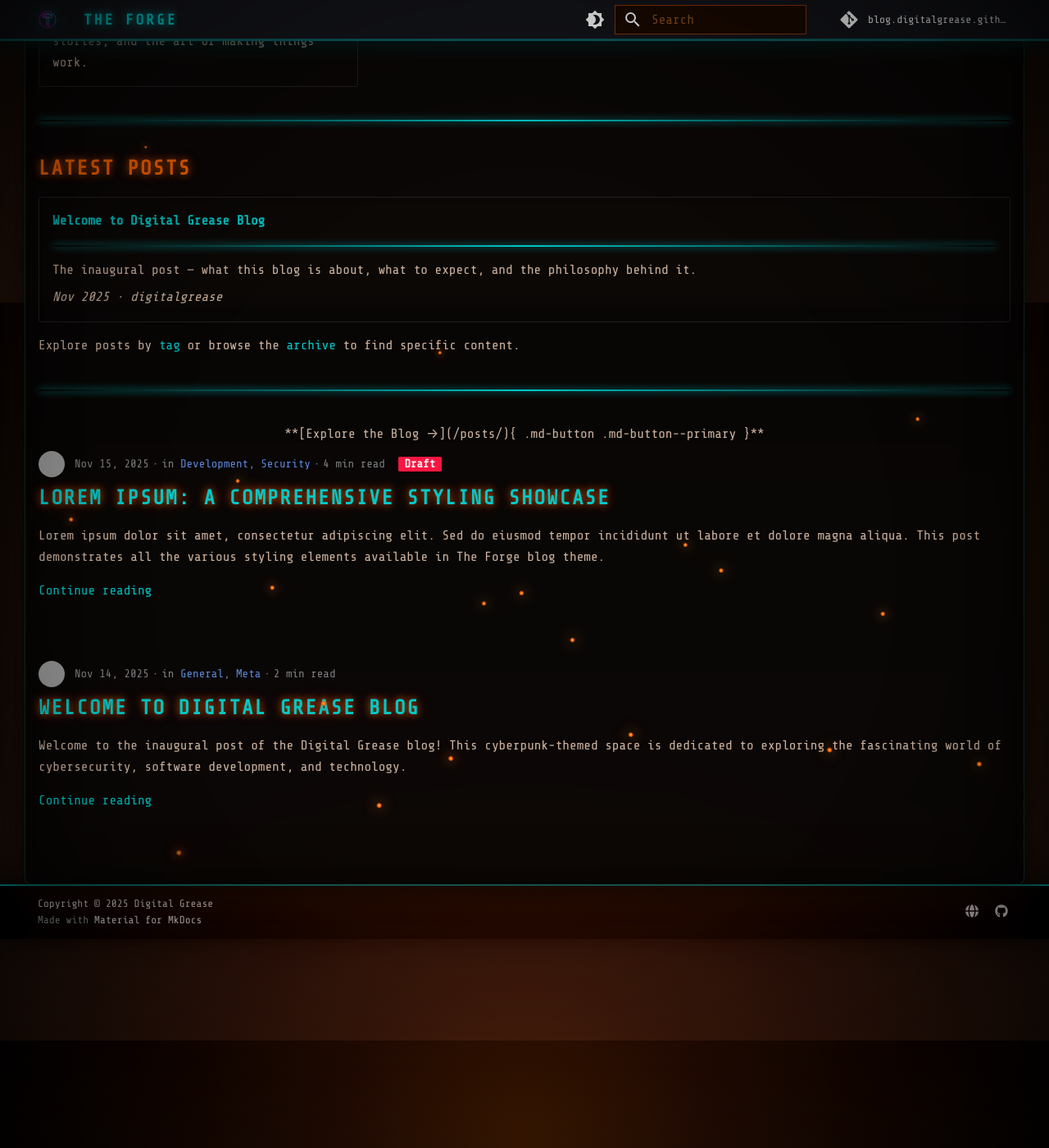
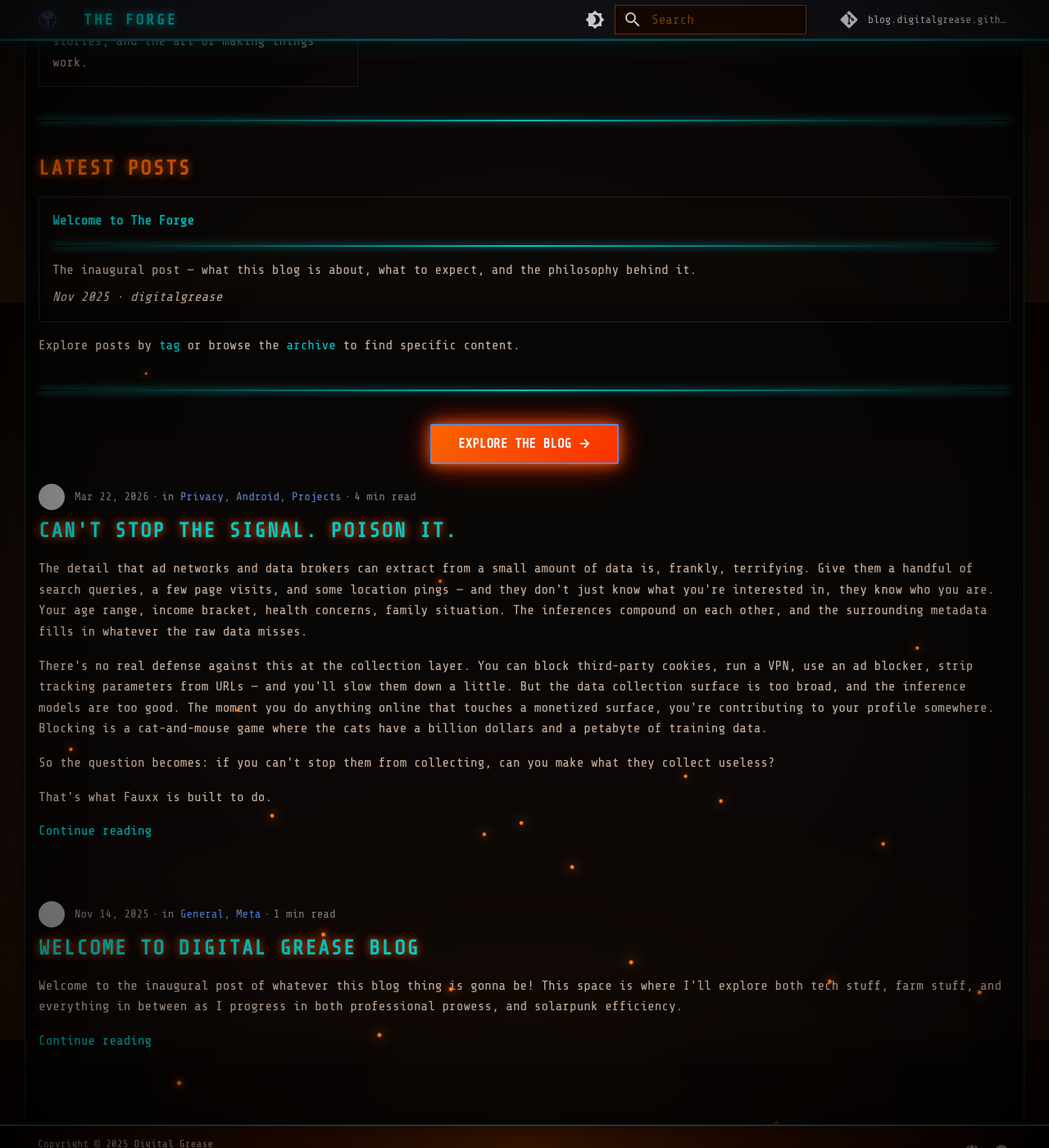
Before and after one commit to digital-grease/blog.digitalgrease.github.io, an MkDocs documentation site: the page built from docs/index.md, in a window 1280 px wide and 1400 px high, scrolled down 1431 px. Shown: the whole window at 82% size. Built offline with MkDocs 1.6.1 and Material for MkDocs 9.7.7, drawn with Linux system fonts in a browser that asks for light colours; comment, search, counter and statistics services are not loaded; some of the changed lines change nothing that is shown; grey boxes are pictures that could not be loaded.

Commit message:
new post, remove old filler

````diff
--- a/docs/about.md
+++ b/docs/about.md
@@ -2,64 +2,22 @@
 title: About
 ---
 
-# About Digital Grease
+# About digitalgrease
 
 ## Making, Breaking, Learning, Fixing
 
-Welcome to Digital Grease, a blog dedicated to exploring the intersection of cybersecurity, software development, and technology. This is a space for sharing knowledge, documenting research, and contributing to the broader security and development community.
+I'm digitalgrease, and welcome to my blog. A blog dedicated to exploring the intersection of cybersecurity, software development, and technology. This is a space for sharing knowledge, documenting research, and contributing to the broader security and development community.
 
-### What is Digital Grease?
+### Who is Digital Grease?
 
-Digital Grease is more than just a blog—it's a collection of experiences, insights, and lessons learned from years of working with technology. Whether it's:
+I don't have to type it again if you read this:
+[digitalgrease.dev/about]
 
-- :material-shield-check: **Security research** and vulnerability analysis
-- :material-code-json: **Software development** best practices and patterns
-- :material-bug: **Debugging** complex systems and solving hard problems
-- :material-school: **Learning** new technologies and sharing that knowledge
 
-This blog covers the full spectrum of what it means to work in modern technology.
-
----
-
-## Philosophy
-
-> **"Attackers think in graphs, defenders think in lists."**
-
-This quote captures a fundamental truth about security and systems thinking. Understanding different perspectives—how systems connect, how threats propagate, and how defenses must be layered—is crucial for anyone working in technology.
-
-### Core Principles
-
-- **Curiosity-driven**: Always ask "why" and "how"
-- **Security-first**: Consider security implications in everything
-- **Practical focus**: Real-world applications over pure theory
-- **Knowledge sharing**: The community grows when we share what we learn
-
----
 
 ## Topics Covered
 
-### :fontawesome-solid-user-secret: Cybersecurity
-
-- Penetration testing and red team operations
-- Vulnerability research and exploit development
-- Defensive security and blue team strategies
-- Security tool development and automation
-- CTF challenges and writeups
-
-### :fontawesome-solid-code: Software Development
-
-- System design and architecture
-- Code quality and testing strategies
-- DevOps and infrastructure as code
-- Performance optimization
-- API design and integration
-
-### :fontawesome-solid-graduation-cap: Education
-
-- Technical tutorials and how-tos
-- Tool reviews and comparisons
-- Book reviews and learning resources
-- Conference talks and presentations
+### TBD
 
 ---
 
--- a/docs/index.md
+++ b/docs/index.md
@@ -60,7 +60,7 @@ hide:
 
 <div class="grid cards" markdown>
 
--   **[Welcome to Digital Grease Blog](/welcome-to-digital-grease/)**
+-   **[Welcome to The Forge](/welcome-to-digital-grease/)**
 
     ---
 
@@ -74,9 +74,9 @@ Explore posts by [tag](/tags/) or browse the [archive](/archive/2025/) to find s
 
 ---
 
-<center>
+<div style="text-align:center" markdown>
 **[Explore the Blog →](/posts/){ .md-button .md-button--primary }**
-</center>
+</div>
 
 <div class="ember-container">
   <div class="ember"></div>
--- /dev/null
+++ b/docs/posts/fauxx-cant-stop-the-signal.md
@@ -0,0 +1,84 @@
+---
+date: 2026-03-22
+authors:
+  - digitalgrease
+categories:
+  - Privacy
+  - Android
+  - Projects
+tags:
+  - fauxx
+  - privacy
+  - ad-tech
+  - android
+  - open-source
+comments: true
+---
+
+# Can't Stop the Signal. Poison It.
+
+The detail that ad networks and data brokers can extract from a small amount of data is, frankly, terrifying. Give them a handful of search queries, a few page visits, and some location pings — and they don't just know what you're interested in, they know who you are. Your age range, income bracket, health concerns, family situation. The inferences compound on each other, and the surrounding metadata fills in whatever the raw data misses.
+
+There's no real defense against this at the collection layer. You can block third-party cookies, run a VPN, use an ad blocker, strip tracking parameters from URLs — and you'll slow them down a little. But the data collection surface is too broad, and the inference models are too good. The moment you do anything online that touches a monetized surface, you're contributing to your profile somewhere. Blocking is a cat-and-mouse game where the cats have a billion dollars and a petabyte of training data.
+
+So the question becomes: if you can't stop them from collecting, can you make what they collect useless?
+
+That's what Fauxx is built to do.
+
+<!-- more -->
+
+---
+
+## Corrupting the Signal
+
+Your behavioral profile is a signal — a statistical pattern built up over time from your real activity. Inject enough synthetic activity that looks real, and that signal becomes noise. The profile doesn't disappear; it becomes indistinguishable from random demographic data. The model that was supposed to know you now knows nothing useful.
+
+Fauxx runs as a persistent Android foreground service and continuously generates synthetic activity in the background: search queries across major engines, page visits that accumulate tracker cookies, DNS lookups for off-profile domains, ad preference page visits, fake GPS routes, and fingerprint rotation. All of it paced with Poisson-distributed timing and circadian patterns so the activity looks human rather than robotic. At high intensity, it can generate hundreds of actions per day. At low intensity, a quiet background hum.
+
+None of this prevents data collection. It poisons it.
+
+---
+
+## The Part That Got Complicated
+
+The initial concept was straightforward: fire off random search queries. Trash searches. Enough of them, and the profile degrades.
+
+The problem with fully random noise is that it's still a fingerprint. If your real browsing is highly clustered — say, you mostly read about software development and personal finance — and your synthetic activity is uniformly random, the gap between your real pattern and your noise pattern is itself detectable. A sufficiently sophisticated classifier can eventually separate the signal from the uniform noise and filter it out.
+
+What you actually want is noise that's different from you, not noise that's different from everything. Targeted noise. Off-demographic synthetic activity.
+
+That realization turned the targeting system from a random sampler into what I'm calling the Demographic Distancing Engine — the most technically involved part of the project.
+
+### Layer 0: Baseline entropy
+
+At minimum, the engine maintains uniform weights across all content categories — medical, legal, finance, gaming, parenting, agriculture, and so on. Every category is equally likely. This is Layer 0 and it's always active. Even if a user skips all optional configuration, they still get broad synthetic activity.
+
+### Layer 1: Self-report
+
+Users can optionally tell the app their rough demographic profile: age range, profession, region, general interests. The app doesn't need this to work, but if provided, it uses a rule-based distance map to weight the noise away from those demographics. A 25-year-old software engineer gets more synthetic activity in retirement planning, agriculture, and parenting — categories statistically distant from their real profile. Close categories get suppressed. Distant categories get boosted.
+
+The weights are loaded from a JSON asset and applied multiplicatively on top of Layer 0. Critically, the distance map doesn't touch sensitive attributes — race, religion, sexual orientation, political affiliation. That's a hard line in the schema.
+
+### Layer 2: Adversarial scraping
+
+This is opt-in and more aggressive. If a user authenticates with Google or Facebook, the app can scrape their ad preference dashboards to see which categories those platforms have actually assigned to them. The targeting engine then suppresses those confirmed categories heavily (weight 0.05) and boosts everything absent from the profile (weight 3.0).
+
+The scrapers use isolated WebView instances with separate cookie stores so they don't contaminate the poisoning sessions. Any scraper failure — DOM change, auth required, timeout — falls back gracefully to neutral weights without touching the cached data.
+
+### Layer 3: Persona rotation
+
+The final layer generates synthetic personas; coherent fake demographic profiles with consistent traits, interests, and regional identity, and rotates them every 7±3 days. Within each rotation window, the synthetic activity follows that persona's interest pattern, adding temporal coherence that makes the noise harder to filter.
+
+New personas are generated from a set of archetype templates and validated against consistency rules (no incompatible trait combinations) and against 90 days of persona history (no more than 60% trait overlap with a recent persona).
+
+All four layers combine multiplicatively, then normalize to a probability distribution the action dispatcher samples from when deciding what each synthetic action targets. No category ever gets a weight of zero; absence of a category is itself a detectable signal.
+
+---
+
+## Open Source
+
+Fauxx is fully open source. The stack is Kotlin + Jetpack Compose + Hilt + Room (SQLCipher for the sensitive tables) + WorkManager. The targeting engine, all seven action modules, the WebView pool, the persona system — it's all there.
+
+The project is early. The scrapers depend on platform UI that will change. The query banks could be deeper. There's no real-world validation yet of how effectively the noise degrades downstream profiles which is really the most important open question.
+
+The code is at [(https://github.com/digital-grease/fauxx)]. Issues, PRs, and skeptical takes all welcome.
--- a/docs/posts/sample-styling-showcase.md
+++ /dev/null
@@ -1,339 +0,0 @@
----
-date: 2025-11-15
-draft: true
-authors:
-  - digitalgrease
-categories:
-  - Development
-  - Security
-tags:
-  - sample
-  - styling
-  - demo
-comments: false
----
-
-# Lorem Ipsum: A Comprehensive Styling Showcase
-
-Lorem ipsum dolor sit amet, consectetur adipiscing elit. Sed do eiusmod tempor incididunt ut labore et dolore magna aliqua. This post demonstrates all the various styling elements available in The Forge blog theme.
-
-<!-- more -->
-
-## Typography and Headers
-
-Lorem ipsum dolor sit amet, consectetur adipiscing elit. Ut enim ad minim veniam, quis nostrud exercitation ullamco laboris nisi ut aliquip ex ea commodo consequat.
-
-### Third Level Header
-
-Duis aute irure dolor in reprehenderit in voluptate velit esse cillum dolore eu fugiat nulla pariatur. Excepteur sint occaecat cupidatat non proident.
-
-#### Fourth Level Header
-
-Sunt in culpa qui officia deserunt mollit anim id est laborum. Sed ut perspiciatis unde omnis iste natus error sit voluptatem.
-
-## Code Blocks and Syntax Highlighting
-
-### Python Example
-
-Here's some Python code with syntax highlighting:
-
-```python
-class CyberForge:
-    """A sample class demonstrating code styling"""
-
-    def __init__(self, name, power_level):
-        self.name = name
-        self.power_level = power_level
-        self.status = "initializing"
-
-    async def forge_artifact(self, material, temperature):
-        """Forge a new digital artifact"""
-        print(f"[+] Forging {material} at {temperature}°F")
-
-        if temperature >= 2300:
-            self.status = "forging"
-            artifact = {
-                "name": f"Forged {material}",
-                "quality": "legendary",
-                "power": self.power_level * 1.5
-            }
-            return artifact
-        else:
-            raise ValueError("Temperature too low for forging")
-
-    def __repr__(self):
-        return f"CyberForge(name='{self.name}', power={self.power_level})"
-```
-
-### Bash Script Example
-
-```bash
-#!/bin/bash
-# Lorem ipsum bash script
-
-TARGET="192.168.1.100"
-PORT=8080
-
-echo "[*] Scanning target: $TARGET:$PORT"
-
-for i in {1..10}; do
-    echo "[+] Attempt $i of 10"
-
-    response=$(curl -s -w "%{http_code}" -o /dev/null \
-        "http://$TARGET:$PORT/api/endpoint")
-
-    if [ "$response" = "200" ]; then
-        echo "[✓] Connection successful!"
-        break
-    else
-        echo "[-] Connection failed: $response"
-        sleep 2
-    fi
-done
-
-echo "[*] Scan complete"
-```
-
-### Inline Code
-
-You can also use `inline code` like this: `sudo rm -rf /` or `docker-compose up -d`.
-
-## Lists and Enumerations
-
-### Unordered Lists
-
-Lorem ipsum dolor sit amet features:
-
-- **Consectetur adipiscing** elit sed do eiusmod
-- **Tempor incididunt** ut labore et dolore
-- **Magna aliqua** ut enim ad minim veniam
-    - Nested list item one
-    - Nested list item two
-        - Even deeper nesting
-        - With multiple items
-- **Quis nostrud** exercitation ullamco
-
-### Ordered Lists
-
-Step-by-step process:
-
-1. Lorem ipsum dolor sit amet
-2. Consectetur adipiscing elit
-3. Sed do eiusmod tempor incididunt
-    1. Nested ordered item
-    2. Another nested item
-4. Ut labore et dolore magna
-5. Aliqua ut enim ad minim veniam
-
-## Admonitions and Callouts
-
-!!! tip "Lorem Ipsum Tip"
-    Ut enim ad minim veniam, quis nostrud exercitation ullamco laboris nisi ut aliquip ex ea commodo consequat.
-
-    ```python
-    def quick_tip():
-        return "Code in admonitions works too!"
-    ```
-
-!!! warning "Important Warning"
-    Duis aute irure dolor in reprehenderit in voluptate velit esse cillum dolore eu fugiat nulla pariatur.
-
-    - Warning point one
-    - Warning point two
-    - Critical consideration
-
-!!! danger "Critical Security Issue"
-    Excepteur sint occaecat cupidatat non proident, sunt in culpa qui officia deserunt mollit anim id est laborum.
-
-    **This is very important!** Sed ut perspiciatis unde omnis.
-
-!!! note "Additional Notes"
-    Lorem ipsum dolor sit amet, consectetur adipiscing elit, sed do eiusmod tempor incididunt ut labore et dolore magna aliqua.
-
-## Tables and Data Grids
-
-### Vulnerability Assessment Table
-
-| Vulnerability | Severity | CVSS Score | Status | Notes |
-|--------------|----------|------------|--------|-------|
-| SQL Injection | Critical | 9.8 | Fixed | Lorem ipsum dolor |
-| XSS | High | 7.4 | In Progress | Consectetur adipiscing |
-| CSRF | Medium | 5.3 | Identified | Sed do eiusmod |
-| Info Disclosure | Low | 3.1 | Mitigated | Tempor incididunt |
-| Buffer Overflow | Critical | 9.1 | Fixed | Ut labore et dolore |
-
-### System Performance Metrics
-
-| Component | Latency (ms) | Throughput | CPU % | Memory (GB) |
-|-----------|--------------|------------|-------|-------------|
-| API Gateway | 12 | 10k req/s | 45% | 2.3 |
-| Database | 8 | 15k ops/s | 62% | 8.1 |
-| Cache Layer | 2 | 100k ops/s | 18% | 1.5 |
-| Message Queue | 5 | 50k msg/s | 35% | 3.2 |
-
-## Blockquotes
-
-> Lorem ipsum dolor sit amet, consectetur adipiscing elit, sed do eiusmod tempor incididunt ut labore et dolore magna aliqua.
->
-> Ut enim ad minim veniam, quis nostrud exercitation ullamco laboris nisi ut aliquip ex ea commodo consequat.
-
-> **Attackers think in graphs, defenders think in lists.**
->
-> — The Forge Philosophy
-
-## Links and References
-
-Lorem ipsum dolor sit amet with [inline links](https://example.com) consectetur adipiscing elit. You can also reference [The Forge homepage](/) or check out [external resources](https://github.com).
-
-Reference-style links work too: see the [documentation][docs] for more information.
-
-[docs]: https://squidfunk.github.io/mkdocs-material/
-
-## Horizontal Rules
-
-Lorem ipsum dolor sit amet section.
-
----
-
-Consectetur adipiscing elit section.
-
-***
-
-Sed do eiusmod tempor section.
-
-## Mixed Content Example
-
-### Exploit Development Workflow
-
-Lorem ipsum dolor sit amet workflow:
-
-1. **Reconnaissance Phase**
-    - Ut enim ad minim veniam
-    - Quis nostrud exercitation
-
-2. **Vulnerability Analysis**
-
-    ```python
-    def analyze_target(target_url):
-        """Lorem ipsum analysis function"""
-        vulnerabilities = []
-
-        # Sed do eiusmod tempor
-        for endpoint in enumerate_endpoints(target_url):
-            if check_sql_injection(endpoint):
-                vulnerabilities.append({
-                    'type': 'SQLi',
-                    'severity': 'critical',
-                    'endpoint': endpoint
-                })
-
-        return vulnerabilities
-    ```
-
-3. **Exploitation**
-
-    !!! warning "Ethical Considerations"
-        Lorem ipsum dolor sit amet - always ensure you have proper authorization before testing.
-
-4. **Post-Exploitation**
-
-    | Phase | Action | Result |
-    |-------|--------|--------|
-    | Initial Access | Lorem ipsum | Success |
-    | Privilege Escalation | Dolor sit | In Progress |
-    | Persistence | Consectetur | Completed |
-
-## Complex Code Example
-
-```javascript
-// Lorem Ipsum Cyber System
-class DigitalForgeSystem {
-    constructor(config) {
-        this.name = config.name || 'default-forge';
-        this.temperature = 2300;
-        this.status = 'idle';
-        this.artifacts = [];
-
-        // Consectetur adipiscing
-        this.initialize();
-    }
-
-    async initialize() {
-        console.log(`[*] Initializing ${this.name}...`);
-
-        // Sed do eiusmod tempor
-        await this.calibrateSensors();
-        await this.heatForge();
-
-        this.status = 'ready';
-        console.log('[+] Forge online and ready');
-    }
-
-    async calibrateSensors() {
-        // Ut labore et dolore magna aliqua
-        return new Promise((resolve) => {
-            setTimeout(() => {
-                console.log('[✓] Sensors calibrated');
-                resolve();
-            }, 1000);
-        });
-    }
-
-    async heatForge() {
-        // Quis nostrud exercitation
-        for (let temp = 0; temp <= this.temperature; temp += 100) {
-            console.log(`[~] Temperature: ${temp}°F`);
-            await this.delay(100);
-        }
-    }
-
-    forgeArtifact(material, complexity = 5) {
-        // Duis aute irure dolor
-        const artifact = {
-            id: this.generateId(),
-            material: material,
-            complexity: complexity,
-            timestamp: Date.now(),
-            quality: this.calculateQuality(complexity)
-        };
-
-        this.artifacts.push(artifact);
-        return artifact;
-    }
-
-    calculateQuality(complexity) {
-        // Excepteur sint occaecat
-        const baseQuality = Math.random() * 100;
-        const complexityBonus = complexity * 10;
-
-        return Math.min(100, baseQuality + complexityBonus);
-    }
-
-    generateId() {
-        return `artifact-${Date.now()}-${Math.random().toString(36).substr(2, 9)}`;
-    }
-
-    delay(ms) {
-        return new Promise(resolve => setTimeout(resolve, ms));
-    }
-}
-
-// Lorem ipsum usage example
-const forge = new DigitalForgeSystem({
-    name: 'primary-cyber-forge'
-});
-
-// Consectetur adipiscing
-forge.forgeArtifact('titanium', 8);
-```
-
-## Final Thoughts
-
-Lorem ipsum dolor sit amet, consectetur adipiscing elit. Sed do eiusmod tempor incididunt ut labore et dolore magna aliqua. Ut enim ad minim veniam, quis nostrud exercitation ullamco laboris.
-
-!!! tip "Remember"
-    Duis aute irure dolor in reprehenderit in voluptate velit esse cillum dolore eu fugiat nulla pariatur.
-
----
-
-**// EOF - Lorem Ipsum Complete**
--- a/docs/posts/welcome-to-digital-grease.md
+++ b/docs/posts/welcome-to-digital-grease.md
@@ -14,101 +14,18 @@
 
 # Welcome to Digital Grease Blog
 
-Welcome to the inaugural post of the Digital Grease blog! This cyberpunk-themed space is dedicated to exploring the fascinating world of cybersecurity, software development, and technology.
+Welcome to the inaugural post of whatever this blog thing is gonna be! This space is where I'll explore both tech stuff, farm stuff, and everything in between as I progress in both professional prowess, and solarpunk efficiency.
 
 <!-- more -->
-
-## What is Digital Grease?
-
-Digital Grease is a platform for sharing knowledge, documenting research, and contributing to the broader security and development community. Whether you're interested in:
-
-- **Security research** and vulnerability analysis
-- **Software engineering** best practices
-- **CTF challenges** and writeups
-- **Tool development** and automation
-- **System design** and architecture
-
-You'll find content that dives deep into these topics and more.
-
-## The Philosophy
-
-> "Attackers think in graphs, defenders think in lists."
-
-This quote encapsulates a fundamental truth about security: understanding different perspectives is crucial. Attackers see interconnected systems and relationships, while defenders often work from checklists and procedures. Both viewpoints are necessary for effective security.
 
 ## What to Expect
 
 The content here will focus on:
 
-### :material-security: Security
-
-- Penetration testing techniques
-- Vulnerability research
-- Defensive strategies
-- Security tool development
-- Red team and blue team operations
-
-### :material-code-braces: Development
-
-- Software architecture and design patterns
-- Code quality and testing
-- DevOps and automation
-- API development
-- Performance optimization
-
-### :material-school: Learning
-
-- Hands-on tutorials
-- CTF writeups
-- Tool reviews
-- Best practices
-- Lessons learned
-
-## The Cyberpunk Aesthetic
-
-You might have noticed the dark, neon-infused theme of this blog. The cyberpunk aesthetic isn't just for show—it represents the intersection of technology, security, and the hacker ethos that drives innovation in our field.
-
-!!! tip "Interactive Elements"
-    This blog is built with Material for MkDocs, which provides rich interactive elements like:
-
-    - Code syntax highlighting
-    - Admonitions and callouts
-    - Tabbed content
-    - Mermaid diagrams
-    - And much more!
-
-## Stay Tuned
-
-New content will be added regularly. Topics will range from deep technical dives to quick tips and tricks. Some posts will be heavily code-focused, others more conceptual.
-
-### Example Code
-
-Here's a taste of what code will look like on this blog:
-
-```python
-def exploit_vulnerability(target, payload):
-    """
-    Example function demonstrating code syntax highlighting
-    """
-    try:
-        response = send_payload(target, payload)
-        if response.status_code == 200:
-            print(f"[+] Exploit successful!")
-            return parse_response(response)
-        else:
-            print(f"[-] Exploit failed with status {response.status_code}")
-            return None
-    except Exception as e:
-        print(f"[!] Error: {e}")
-        return None
-```
-
-```bash
-# Quick command line examples
-curl -X POST https://api.example.com/v1/endpoint \
-  -H "Content-Type: application/json" \
-  -d '{"key": "value"}'
-```
+Tech stuff
+Farm stuff
+Blacksmith stuff
+life stuff
 
 ## Get Involved
 
@@ -120,6 +37,6 @@
 
 ---
 
-Thanks for reading, and welcome to Digital Grease! Let's explore the digital frontier together.
+Thanks for reading, and welcome! Let's explore things together.
 
 **// EOF**
````
Also changed, not shown: 1 other file.
